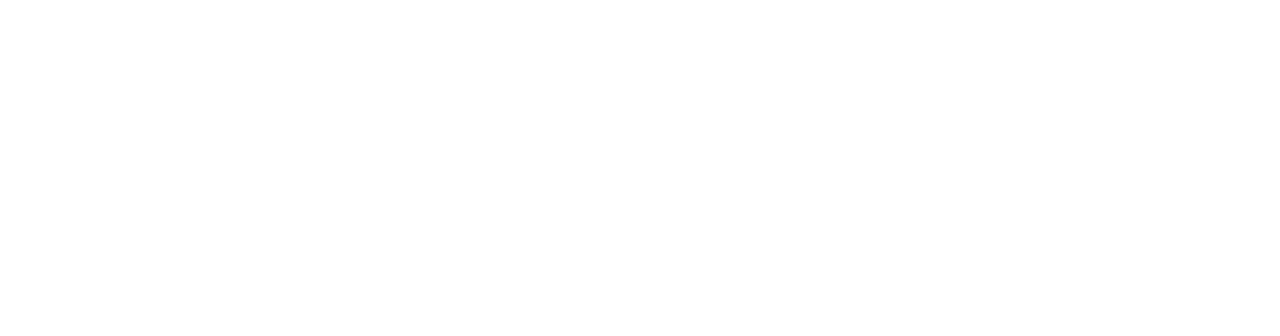
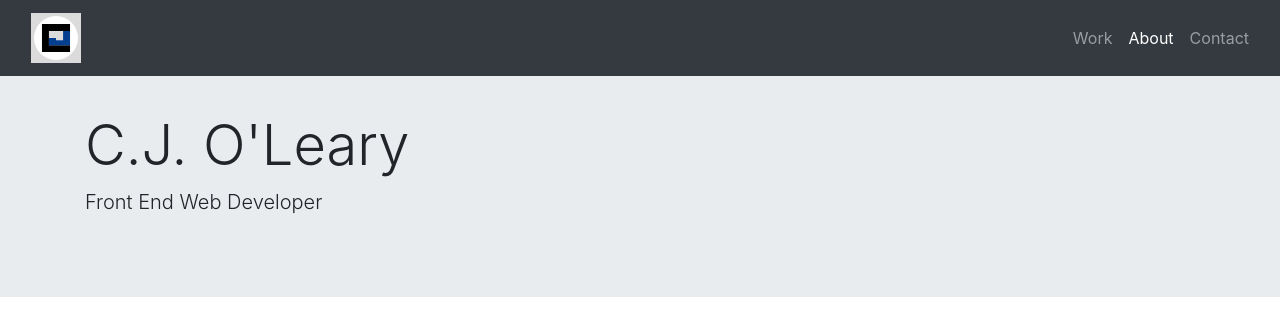
Before and after one commit to cjoleary/cjoleary.github.io, a plain HTML site: page index.html in a window 1280 px wide. Drawn offline with nearby package versions, Linux system fonts and the light colour scheme.

Commit message:
creation of navbar, jumbotron, work, and about containers

```diff
--- a/index.html
+++ b/index.html
@@ -9,9 +9,46 @@
     <!-- Custom CSS -->
     <link rel="stylesheet" href="css/main.css">
 </head>
-<body>
+<body id="home" data-spy="scroll" data-target=".navbar" data-offset="100">
+    <!-- navbar -->
+    <nav class="navbar navbar-expand-lg navbar-dark bg-dark fixed-top">
 
+        <div class="container-fluid">
+            <a class="navbar-brand" href="#home">
+                <img src="svg/CJO_Logos102720.svg" width="50" height="50" alt="">
+            </a>
+            <button class="navbar-toggler" type="button" data-toggle="collapse" data-target="#navbarNavAltMarkup" aria-controls="navbarNavAltMarkup" aria-expanded="false" aria-label="Toggle navigation">
+            <span class="navbar-toggler-icon"></span>
+            </button>
+            <div class="collapse navbar-collapse" id="navbarNavAltMarkup">
 
+                <div class="navbar-nav ml-auto text-right">
+                    <a class="nav-item nav-link" href="#work">Work <span class="sr-only">(current)</span></a>
+                    <a class="nav-item nav-link" href="#about">About</a>
+                    <a class="nav-item nav-link pr-0" href="#contact">Contact</a>
+                </div>
+
+            </div>
+        </div>
+    </nav> <!-- /navbar -->
+
+    <!-- jumbotron -->
+    <div class="jumbotron jumbotron-fluid">
+        <div class="container text-left pt-5">
+          <h1 class="display-4">C.J. O'Leary</h1>
+          <p class="lead">Front End Web Developer</p>
+        </div>
+    </div> <!-- /jumbotron -->
+
+    <!-- work -->
+    <div class="container" id="work">
+        <!-- Content here -->
+    </div> <!-- /work -->
+
+    <!-- about -->
+    <div class="container" id="about">
+        <!-- Content here -->
+    </div> <!-- /about -->
 
     <!-- jQuery first, then Popper.js, then Bootstrap JS -->
     <script src="https://code.jquery.com/jquery-3.2.1.slim.min.js" integrity="sha384-KJ3o2DKtIkvYIK3UENzmM7KCkRr/rE9/Qpg6aAZGJwFDMVNA/GpGFF93hXpG5KkN" crossorigin="anonymous"></script>
```
